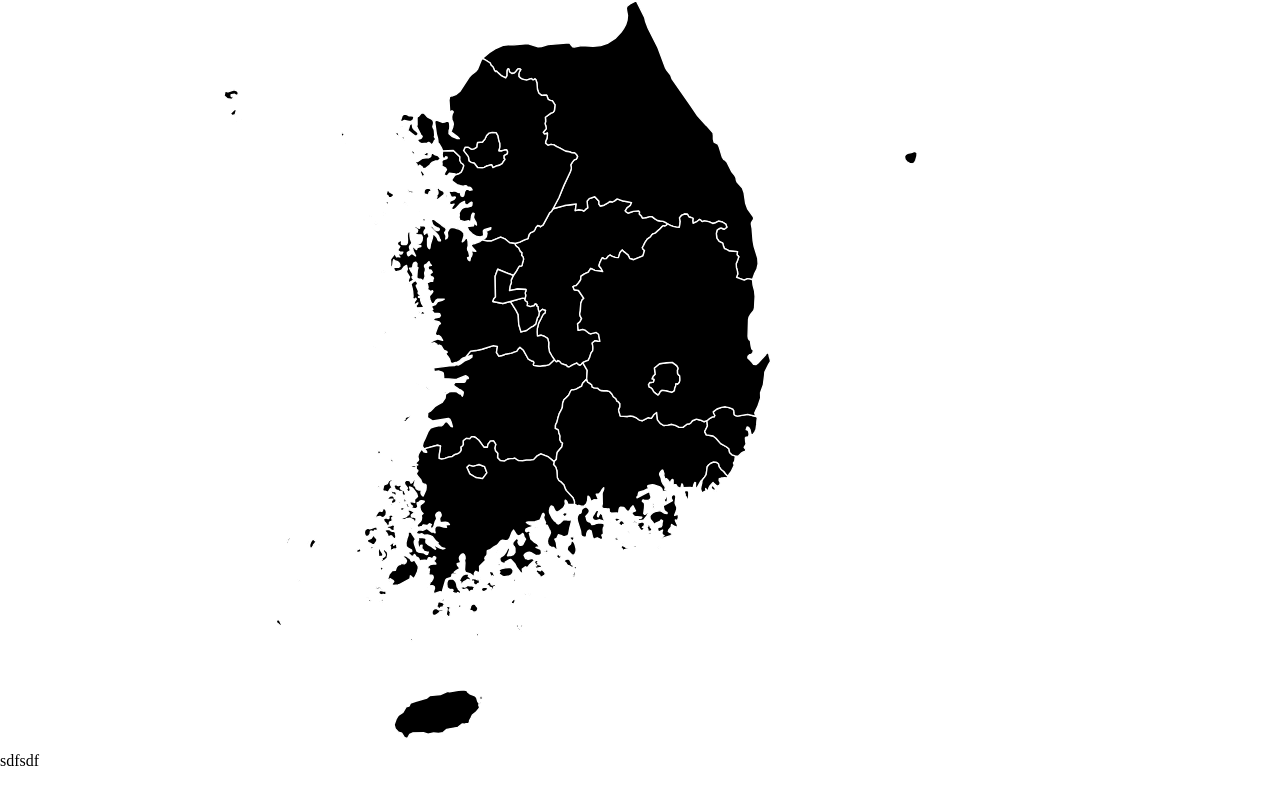
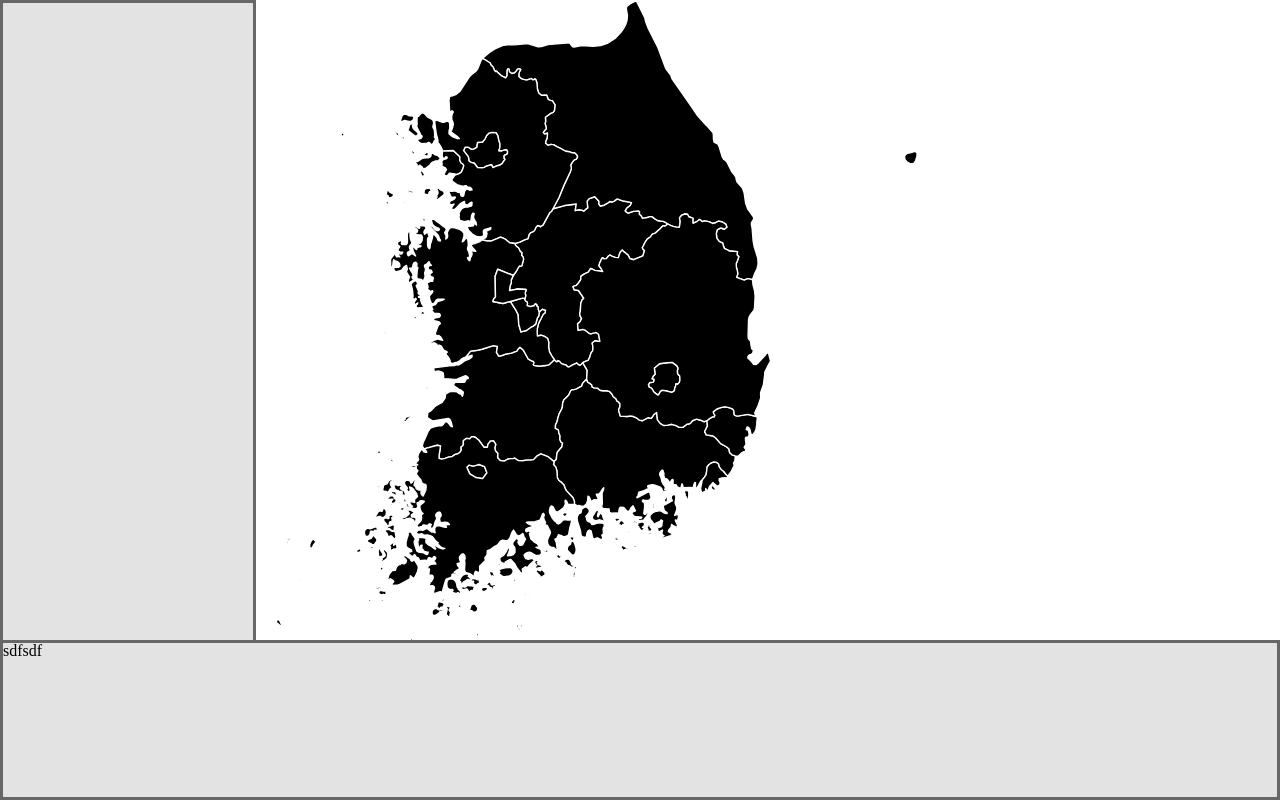
Before and after one commit to FGPRJS/TrashBagPrice, a React app: page / in a window 1280 px wide. Built offline with nearby package versions, Linux system fonts and the light colour scheme.

Commit message:
rollback crashed files
-

```diff
--- a/src/component/App.jsx
+++ b/src/component/App.jsx
@@ -19,8 +19,12 @@ export default class App extends React.Component {
     }
 
     render(){
-        return <div id = "map_wrapper">
-            <Mainmap/>
+        return <div id = "super_wrapper">
+            <div id = "map_wrapper">
+                <Mainmap/>
+                <RegionSelector></RegionSelector>
+                <RegionInfo></RegionInfo>
+            </div>
             <TrashbagPriceInfo
                 commentText = "sdfsdf"
             ></TrashbagPriceInfo>
--- a/src/index.css
+++ b/src/index.css
@@ -29,3 +29,45 @@
 
     z-index: 1;
   }
+
+#map_wrapper {
+    display: flex;
+    flex-direction: row;
+}
+
+#RegionSelectorWrapper{
+    position: absolute;
+
+    box-sizing: border-box;
+
+    left: 0%;
+    width : 20%;
+    height: 100%;
+
+    background-color: #e3e3e3;
+    border: 3px solid #676767;
+}
+
+#TrashbagPriceInfo{
+    position: absolute;
+
+    box-sizing: border-box;
+
+    bottom: 0%;
+    width : 100%;
+    height: 20%;
+
+
+    background-color: #e3e3e3;
+    border: 3px solid #676767;
+
+    transition: .3s;
+}
+
+.left_n20 {
+    left: -20%;
+}
+
+.left_0{
+    left: 0%;
+}
```
